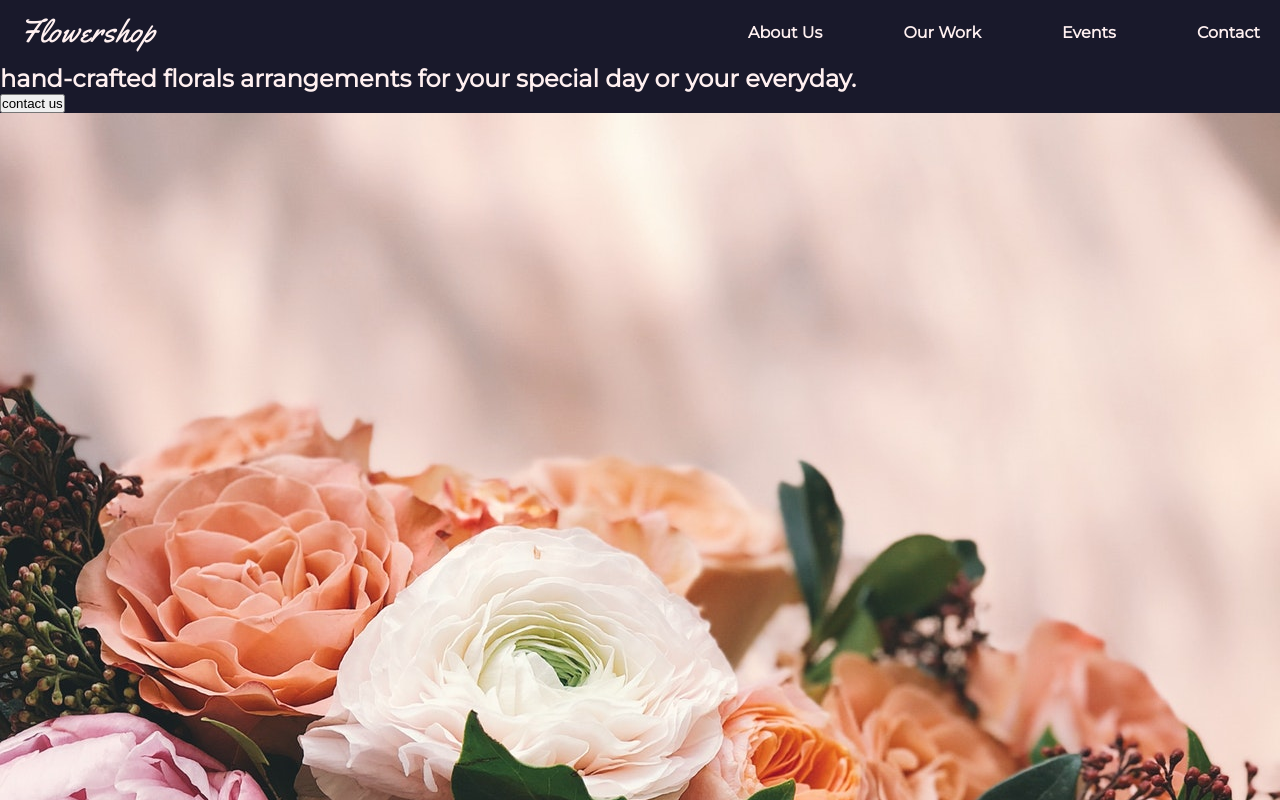
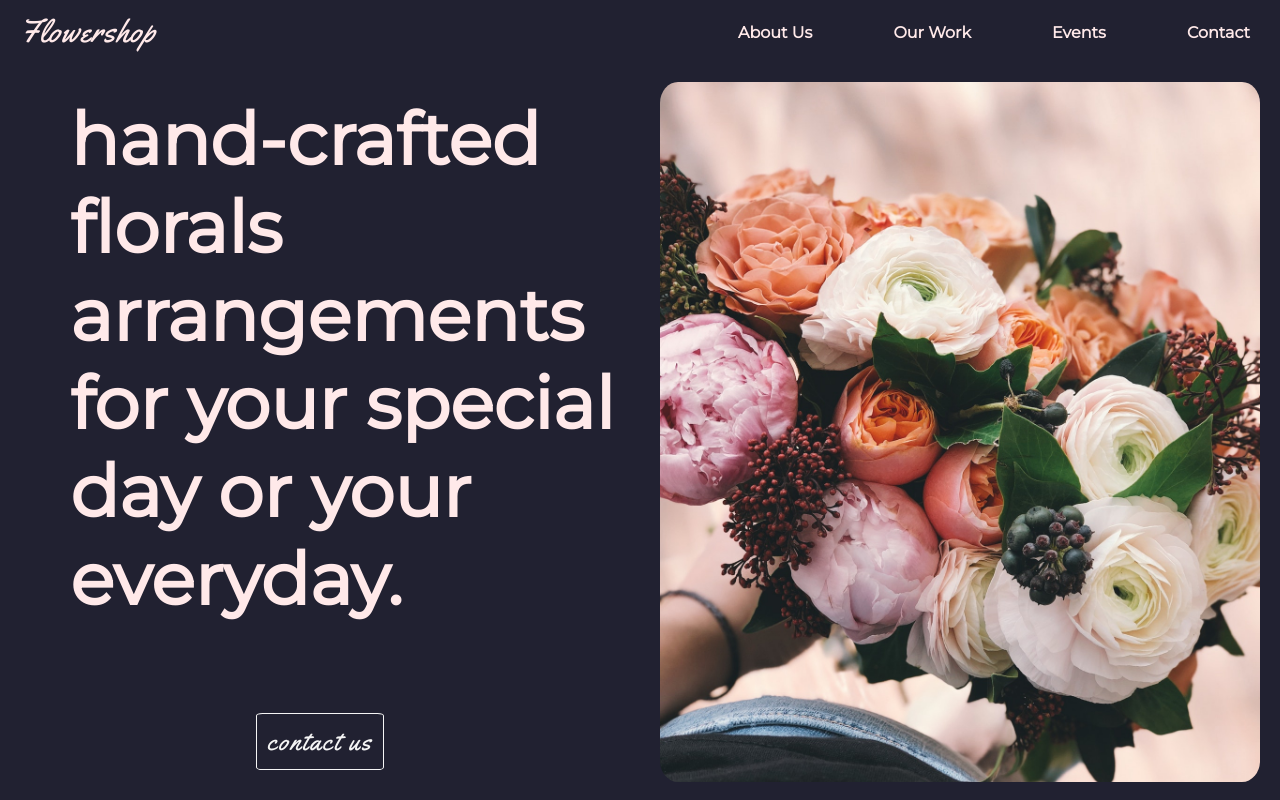
Before and after one commit to nicoleww/flowershop, a React (Create React App) app: page /home in a window 1280 px wide. Shown: the top 800 px of the page. Built offline with nearby package versions, Linux system fonts and the light colour scheme.

Commit message:
style home page components

```diff
--- a/src/styles/_home.scss
+++ b/src/styles/_home.scss
@@ -0,0 +1,45 @@
+.Home {
+  @include basicPageStylings;
+  @include displayFlexCenter(row);
+}
+
+.landing-text {
+  width: 50%;
+  @include displayFlexCenter(column);
+}
+
+.headline {
+  font-size: 48px;
+  margin-left: 70px;
+}
+
+.landing-btn {
+  margin-top: 90px;
+}
+
+.landing-btn button {
+  padding: 10px;
+  font-family: "Yellowtail", sans-serif;
+  font-size: 26px;
+  letter-spacing: 2px;
+  background-color: $darkBackground;
+  color: whitesmoke;
+  border: 1px solid whitesmoke;
+  border-radius: 5%;
+}
+
+.landing-btn button:hover {
+  transform: translateY(-4%) scale(1.05);
+}
+
+.landing-img {
+  width: 50%;
+  @include displayFlexCenter(row);
+}
+
+.landing-img img {
+  width: 600px;
+  height: 700px;
+  object-fit: cover;
+  border-radius: 3%;
+}
--- a/src/styles/_variables.scss
+++ b/src/styles/_variables.scss
@@ -1,4 +1,4 @@
-$lightFont: rgb(255, 240, 240);
+$lightFont: rgb(255, 233, 233);
 $darkFont: rgb(15, 15, 39);
-$darkBackground: rgb(25, 25, 43);
-$lightBackground: rgb(255, 224, 224);
+$darkBackground: rgb(33, 33, 49);
+$lightBackground: rgb(248, 226, 226);
--- a/src/styles/style.css
+++ b/src/styles/style.css
@@ -1,4 +1,89 @@
 @import url("https://fonts.googleapis.com/css2?family=Montserrat&family=Yellowtail&display=swap");
+.Home {
+  width: 100%;
+  min-height: 92vh;
+  display: -webkit-box;
+  display: -ms-flexbox;
+  display: flex;
+  -webkit-box-pack: center;
+      -ms-flex-pack: center;
+          justify-content: center;
+  -webkit-box-align: center;
+      -ms-flex-align: center;
+          align-items: center;
+  -webkit-box-orient: horizontal;
+  -webkit-box-direction: normal;
+      -ms-flex-direction: row;
+          flex-direction: row;
+}
+
+.landing-text {
+  width: 50%;
+  display: -webkit-box;
+  display: -ms-flexbox;
+  display: flex;
+  -webkit-box-pack: center;
+      -ms-flex-pack: center;
+          justify-content: center;
+  -webkit-box-align: center;
+      -ms-flex-align: center;
+          align-items: center;
+  -webkit-box-orient: vertical;
+  -webkit-box-direction: normal;
+      -ms-flex-direction: column;
+          flex-direction: column;
+}
+
+.headline {
+  font-size: 48px;
+  margin-left: 70px;
+}
+
+.landing-btn {
+  margin-top: 90px;
+}
+
+.landing-btn button {
+  padding: 10px;
+  font-family: "Yellowtail", sans-serif;
+  font-size: 26px;
+  letter-spacing: 2px;
+  background-color: #212131;
+  color: whitesmoke;
+  border: 1px solid whitesmoke;
+  border-radius: 5%;
+}
+
+.landing-btn button:hover {
+  -webkit-transform: translateY(-4%) scale(1.05);
+          transform: translateY(-4%) scale(1.05);
+}
+
+.landing-img {
+  width: 50%;
+  display: -webkit-box;
+  display: -ms-flexbox;
+  display: flex;
+  -webkit-box-pack: center;
+      -ms-flex-pack: center;
+          justify-content: center;
+  -webkit-box-align: center;
+      -ms-flex-align: center;
+          align-items: center;
+  -webkit-box-orient: horizontal;
+  -webkit-box-direction: normal;
+      -ms-flex-direction: row;
+          flex-direction: row;
+}
+
+.landing-img img {
+  width: 600px;
+  height: 700px;
+  -o-object-fit: cover;
+     object-fit: cover;
+  border-radius: 3%;
+}
+
 * {
   margin: 0;
   padding: 0;
@@ -8,8 +93,9 @@
 
 body {
   font-family: "Montserrat", sans-serif;
-  background-color: #19192b;
-  color: #fff0f0;
+  background-color: #212131;
+  color: #ffe9e9;
+  overflow-x: hidden;
 }
 
 nav {
@@ -24,17 +110,17 @@ nav {
   -webkit-box-align: center;
       -ms-flex-align: center;
           align-items: center;
-  background-color: #19192b;
+  background-color: #212131;
 }
 
 nav a {
-  color: #fff0f0;
+  color: #ffe9e9;
   text-decoration: none;
 }
 
 .nav-links {
   width: 40%;
-  margin-right: 20px;
+  margin-right: 30px;
   font-weight: 700;
   display: -webkit-box;
   display: -ms-flexbox;
--- a/src/styles/style.scss
+++ b/src/styles/style.scss
@@ -19,6 +19,7 @@ body {
   font-family: "Montserrat", sans-serif;
   background-color: $darkBackground;
   color: $lightFont;
+  overflow-x: hidden;
 }
 
 // NAV BAR
@@ -38,7 +39,7 @@ nav a {
 
 .nav-links {
   width: 40%;
-  margin-right: 20px;
+  margin-right: 30px;
   font-weight: 700;
   display: flex;
   justify-content: space-between;
```
Also changed, not shown: 1 other file (tests, documents, lock files or other folders).
